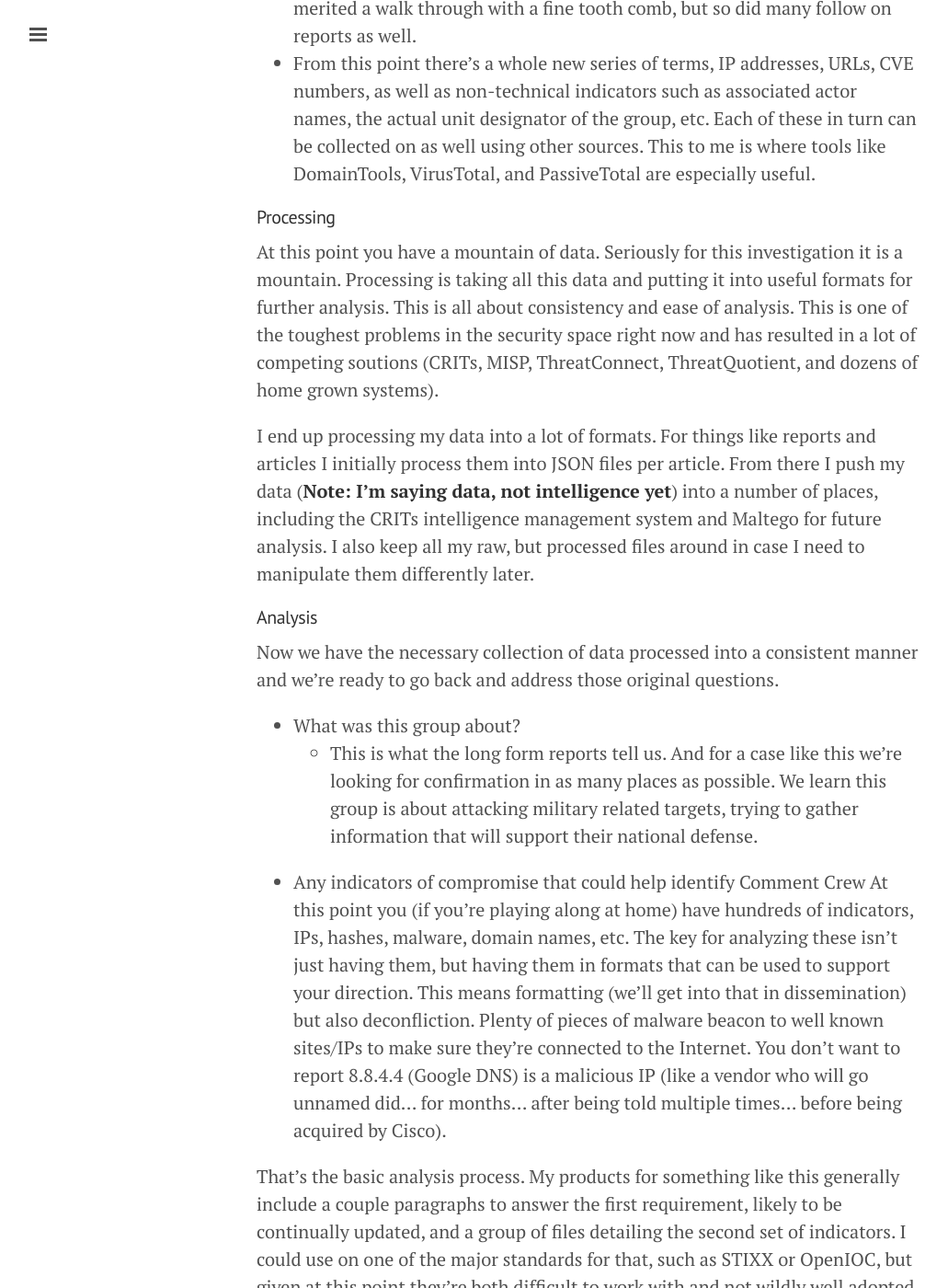
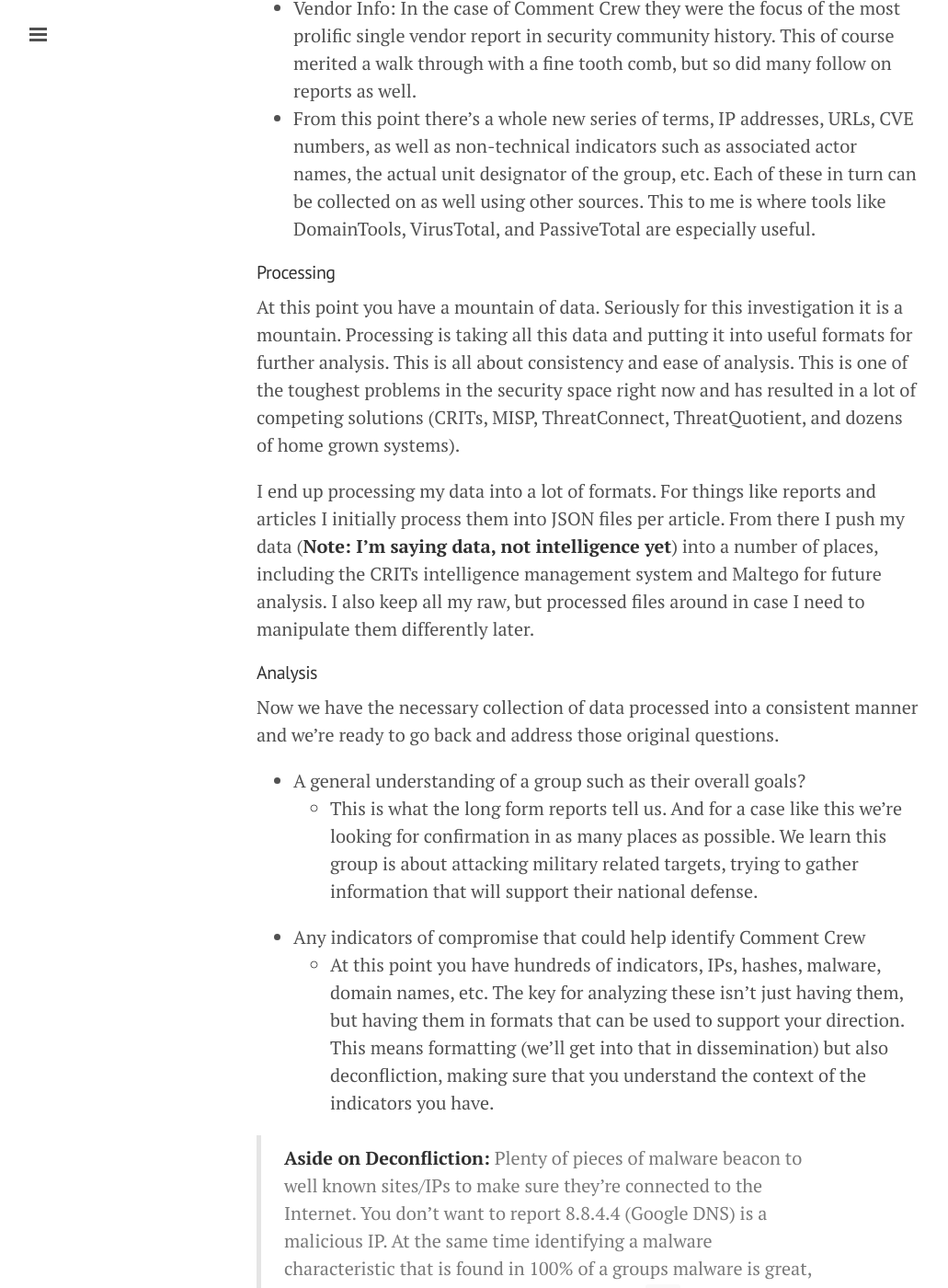
Before and after one commit to sroberts/sroberts.github.io, a Jekyll site: the page built from _posts/2015-02-10-cycles-intelligence.md, in a window 1280 px wide and 1400 px high, scrolled down 2507 px. Shown: the whole window at 92% size, without its empty margins (1-1032 px from the left). Built offline with Jekyll 4.4.1, drawn with Linux system fonts in a browser that asks for light colours; nearby versions of some CDN libraries; some of the changed text lies outside the part shown.

Commit message:
first big edits

````diff
--- a/_posts/2015-02-10-cycles-intelligence.md
+++ b/_posts/2015-02-10-cycles-intelligence.md
@@ -13,13 +13,13 @@
 
 ## In Incident Response
 
-For the last two or so years the security industry has been all about "Threat Intelligence" with almost zero idea what the word _intelligence_ actually means. In most cases companies using the word _intelligence_ are trying to say something involves an intelligent, meaning smart, concept. In many cases these are innovative and beneficial, but they aren't intelligence. This is coupled with the desire to cash in on the current _threat intelligence_ trend, and thus everything is _intelligence_.
+For the last two or so years the security industry has been all about "Threat Intelligence" with almost no idea what the word _intelligence_ actually means. In most cases companies using the word _intelligence_ are trying to say something involves an intelligent concept. In many cases these are innovative and beneficial, but they aren't intelligence. This is coupled with the desire to cash in on the current (and ambigious) _threat intelligence_ trend and thus everything is _intelligence_.
 
-Vendors are selling data feeds, management platforms, reports, and tools, but none of these are really intelligence. In every case they are a piece, and in many cases important pieces, but not a whole. The whole of threat intelligence takes tools, data sources, people, and processes dedicated to taking in all those inputs and taking them through the intelligence process.
+Vendors are selling data feeds, management platforms, actor reports, vulnerability centric reports, and tools, but none of these are really intelligence. In every case they are a piece, and in many cases important pieces, but not a whole. The whole of threat intelligence takes tools, data sources, people, and processes dedicated to collecting in all those inputs and contextualizing them by working through the intelligence process.
 
-### A Walk Through the IR Cycle
+### A Walk Through the Intelligence Cycle
 
-So I track a number of different groups for my own interest, so lets walk through this cycle the way I would for one of the more infamous groups out there the infamous Comment Crew, which got reported by Mandiant as APT1.
+I track a number of different groups for my own interest and work through this cycle often. In this case we're going to walk through this cycle the way I would for one of the more infamous groups out there the infamous Comment Crew aka APT1.
 
 #### Direction
 When I'm doing my personal research I generally have two goals:
@@ -40,7 +40,7 @@
 
 #### Processing
 
-At this point you have a mountain of data. Seriously for this investigation it is a mountain. Processing is taking all this data and putting it into useful formats for further analysis. This is all about consistency and ease of analysis. This is one of the toughest problems in the security space right now and has resulted in a lot of competing soutions (CRITs, MISP, ThreatConnect, ThreatQuotient, and dozens of home grown systems).
+At this point you have a mountain of data. Seriously for this investigation it is a mountain. Processing is taking all this data and putting it into useful formats for further analysis. This is all about consistency and ease of analysis. This is one of the toughest problems in the security space right now and has resulted in a lot of competing solutions (CRITs, MISP, ThreatConnect, ThreatQuotient, and dozens of home grown systems).
 
 I end up processing my data into a lot of formats. For things like reports and articles I initially process them into JSON files per article. From there I push my data (__Note: I'm saying data, not intelligence yet__) into a number of places, including the CRITs intelligence management system and Maltego for future analysis. I also keep all my raw, but processed files around in case I need to manipulate them differently later.
 
@@ -48,10 +48,12 @@
 
 Now we have the necessary collection of data processed into a consistent manner and we're ready to go back and address those original questions.
 
-- What was this group about?
+- A general understanding of a group such as their overall goals?
     - This is what the long form reports tell us. And for a case like this we're looking for confirmation in as many places as possible. We learn this group is about attacking military related targets, trying to gather information that will support their national defense.
 - Any indicators of compromise that could help identify Comment Crew
-At this point you (if you're playing along at home) have hundreds of indicators, IPs, hashes, malware, domain names, etc. The key for analyzing these isn't just having them, but having them in formats that can be used to support your direction. This means formatting (we'll get into that in dissemination) but also deconfliction. Plenty of pieces of malware beacon to well known sites/IPs to make sure they're connected to the Internet. You don't want to report 8.8.4.4 (Google DNS) is a malicious IP (like a vendor who will go unnamed did... for months... after being told multiple times... before being acquired by Cisco).
+    - At this point you have hundreds of indicators, IPs, hashes, malware, domain names, etc. The key for analyzing these isn't just having them, but having them in formats that can be used to support your direction. This means formatting (we'll get into that in dissemination) but also deconfliction, making sure that you understand the context of the indicators you have.
+
+> __Aside on Deconfliction:__ Plenty of pieces of malware beacon to well known sites/IPs to make sure they're connected to the Internet. You don't want to report 8.8.4.4 (Google DNS) is a malicious IP. At the same time identifying a malware characteristic that is found in 100% of a groups malware is great, unless it's also found in 100% of all PE files (```MZ```).
 
 That's the basic analysis process. My products for something like this generally include a couple paragraphs to answer the first requirement, likely to be continually updated, and a group of files detailing the second set of indicators. I could use on one of the major standards for that, such as STIXX or OpenIOC, but given at this point they're both difficult to work with and not wildly well adopted I find its easier to stick with open file types like Markdown, JSON, CSV, etc.
 
````
Also changed, not shown: other parts of _posts/2015-02-10-cycles-intelligence.md (+1 -1 lines).
